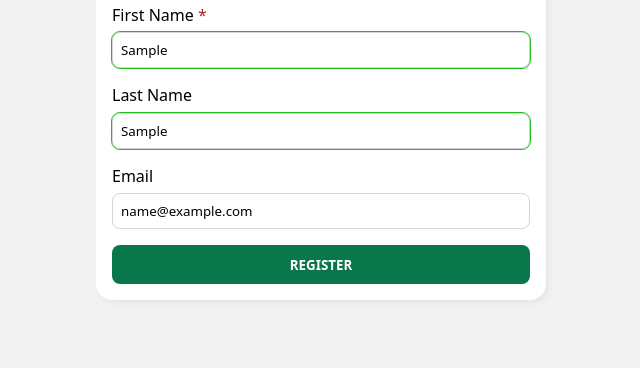
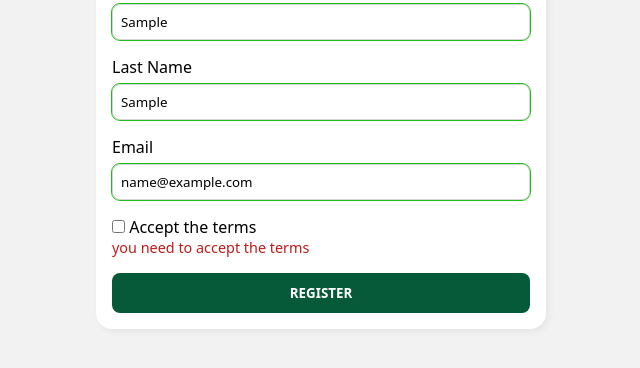
Before and after one commit to joakim-w/KYHFND22-JavaScript1, a plain HTML site: page Lektion 8/1-validate-forms/index.html in a window 1280 px wide. Both pictures are taken after typing "Sample", "Sample", "name@example.com" into the empty fields and a click on the button "REGISTER". Shown: the part 294-662 px from the top of the page, without its empty margins (319-959 px from the left). Drawn offline with Linux system fonts and the light colour scheme.

Commit message:
lektion 8

```diff
--- a/Lektion 8/1-validate-forms/index.html
+++ b/Lektion 8/1-validate-forms/index.html
@@ -34,6 +34,12 @@
           <div class="invalid-feedback">please enter a valid email</div>
         </div>
 
+        <div class="input-group">
+          <input type="checkbox" id="terms" class="">
+          <label for="terms">Accept the terms</label>
+          <div class="invalid-feedback">you need to accept the terms</div>
+        </div>
+
 
         <div>
           <button id="btn" class="btn">Register</button>
--- a/Lektion 8/1-validate-forms/script.js
+++ b/Lektion 8/1-validate-forms/script.js
@@ -5,13 +5,13 @@ const validateText = (id) => {
   const input = document.querySelector(id)    // hämtar en referens till våran input med hjälp av id
 
   if(input.value.trim() === '') {
-    setError(input)                   // Här kallar vi på setError funktionen och skickar med våran referens till input
+    return setError(input)                   // Här kallar vi på setError funktionen och skickar med våran referens till input
   }
   else if (input.value.length < 2) {
-    setError(input)
+    return setError(input)
   }
   else {
-    setSucess(input)
+    return setSuccess(input)
   }
 
 }
@@ -21,10 +21,32 @@ const validateEmail = (id) => {
 
   const regEx = /^[\w-\.]+@([\w-]+\.)+[\w-]{2,6}$/
 
+  if(email.value.trim() === '') {
+    return setError(email)
+  }
+  else if(!regEx.test(email.value)) {
+    return setError(email)
+  }
+  else {
+    return setSuccess(email)
+  }
+
 }
 
+const validateCheck = (id) => {
+  const checkbox = document.querySelector(id)
 
-const setSucess = (input) => {
+  if(!checkbox.checked) {
+    return setError(checkbox)
+  }
+  else {
+    return setSuccess(checkbox)
+  }
+
+
+}
+
+const setSuccess = (input) => {
   input.classList.remove('is-invalid');
   input.classList.add('is-valid');
   return true;
@@ -42,6 +64,46 @@ const setError = (input) => {        // Deklarerar setError och tar emot en inpu
 form.addEventListener('submit', e => {  // lyssnar efter ett event 'submit'
   e.preventDefault()                    // förhindrar webbläsaren att ladda om sidan
 
-  validateText('#firstName')
-  validateText('#lastName')
+  // validateText('#firstName')
+  // validateText('#lastName')
+  // validateEmail('#email')
+  // validateCheck('#terms')
+
+  // if(validateText('#firstName') &&
+  // validateText('#lastName') &&
+  // validateEmail('#email') &&
+  // validateCheck('#terms')) {
+
+  //   console.log('skickar iväg till databasen')
+  // }
+
+  const errors = [];  // skapar en tom array där vi kan lägga eventuella error
+
+  for(let i = 0; i < form.length; i++) {
+    // console.log(form[i])
+    // console.log(form[i].type)
+    // console.log(form[i].id)
+    const inputId = '#' + form[i].id  // plockar ut id på den aktuella inputen
+    // console.log(inputId)
+
+    if(form[i].type === 'text') {     //Kollar om den aktuella inputen är av typen text
+      errors[i] = validateText(inputId) // validerar rätt typ av input
+    }
+    else if(form[i].type === 'email') {     //Kollar om den aktuella inputen är av typen email
+      errors[i] = validateEmail(inputId)
+    }
+    else if(form[i].type === 'checkbox') {     //Kollar om den aktuella inputen är av typen checkbox
+      errors[i] = validateCheck(inputId)
+    }
+  }
+
+  console.log(errors)
+
+  if(errors.includes(false)) {        // kollar om arrayen errors innehåller ett false värde
+    console.log('vi har fel i formuläret!')
+  }
+  else {
+    console.log('allt är jättebra och vi skickar till databasen')
+  }
+
 })
--- a/Lektion 8/1-validate-forms/styles.css
+++ b/Lektion 8/1-validate-forms/styles.css
@@ -64,9 +64,16 @@ body * {
 .is-invalid {
   outline: 1px solid #be1b1b;
 }
+input[type="checkbox"].is-invalid,
+input[type="checkbox"].is-valid {
+  outline: none;
+}
 .is-invalid ~ .invalid-feedback {
   display: block;
 }
+/* .is-invalid + .invalid-feedback {
+  display: block;
+} */
 
 .btn {
   border: 0;
```
